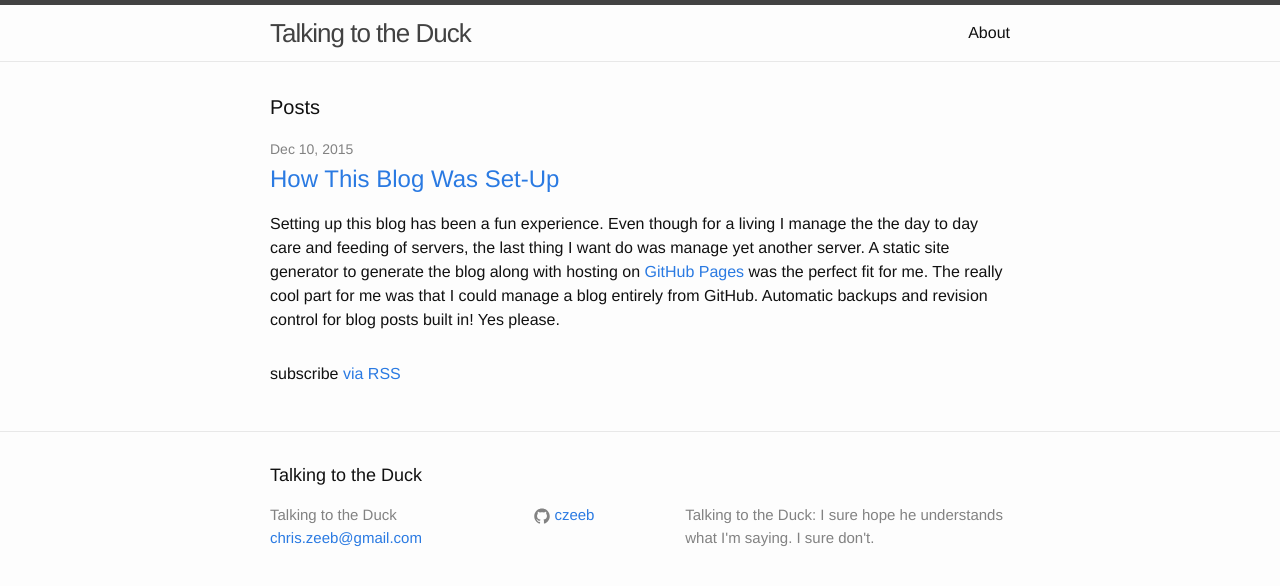
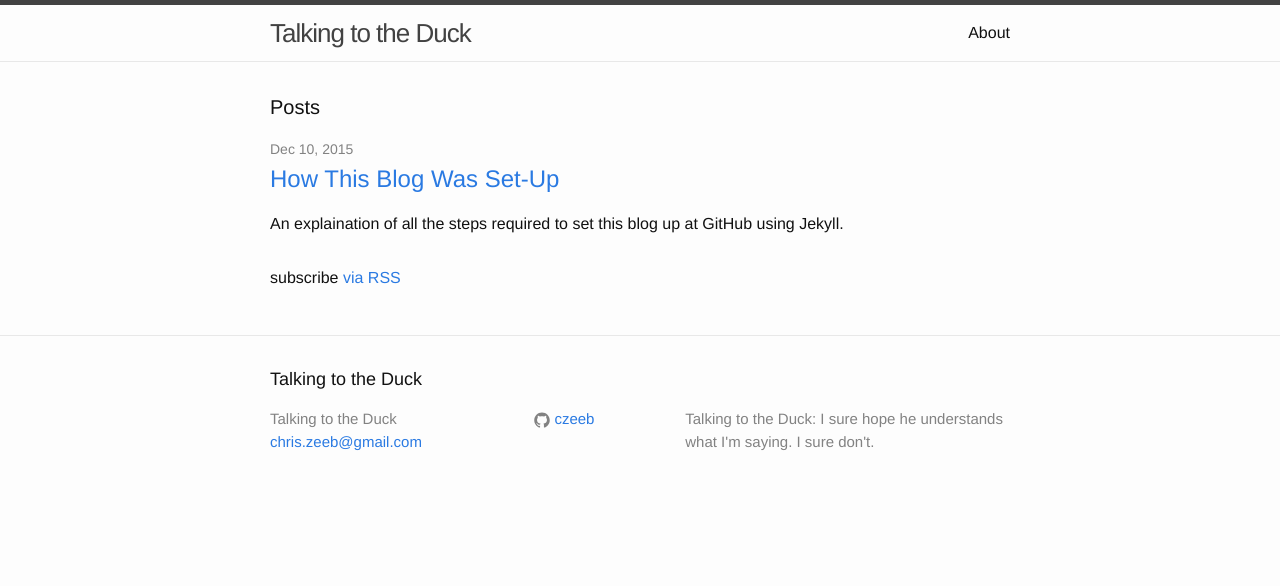
Before and after one commit to czeeb/czeeb.github.io, a Jekyll site: the page built from index.html, in a window 1280 px wide. Shown: the top 586 px of the page. Built offline with Jekyll 4.4.1, drawn with Linux system fonts in a browser that asks for light colours.

Commit message:
Adding excerpt to first post.

```diff
--- a/_posts/2015-12-10-first-post.md
+++ b/_posts/2015-12-10-first-post.md
@@ -2,6 +2,7 @@
 title: How This Blog Was Set-Up
 layout: post
 author: Chris Zeeb
+excerpt: An explaination of all the steps required to set this blog up at GitHub using Jekyll.
 categories:
   - general
 tags:
```
